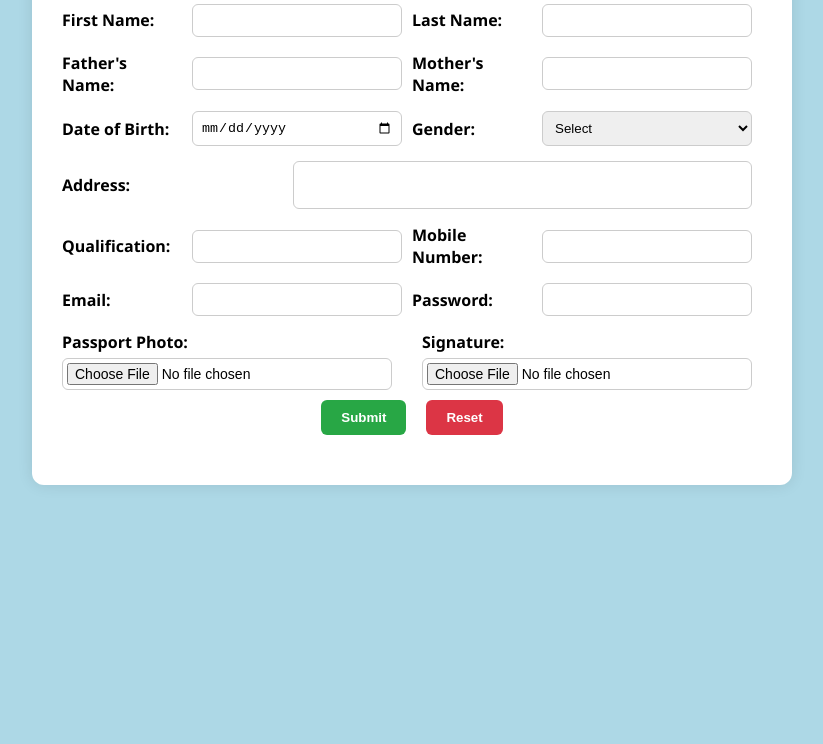
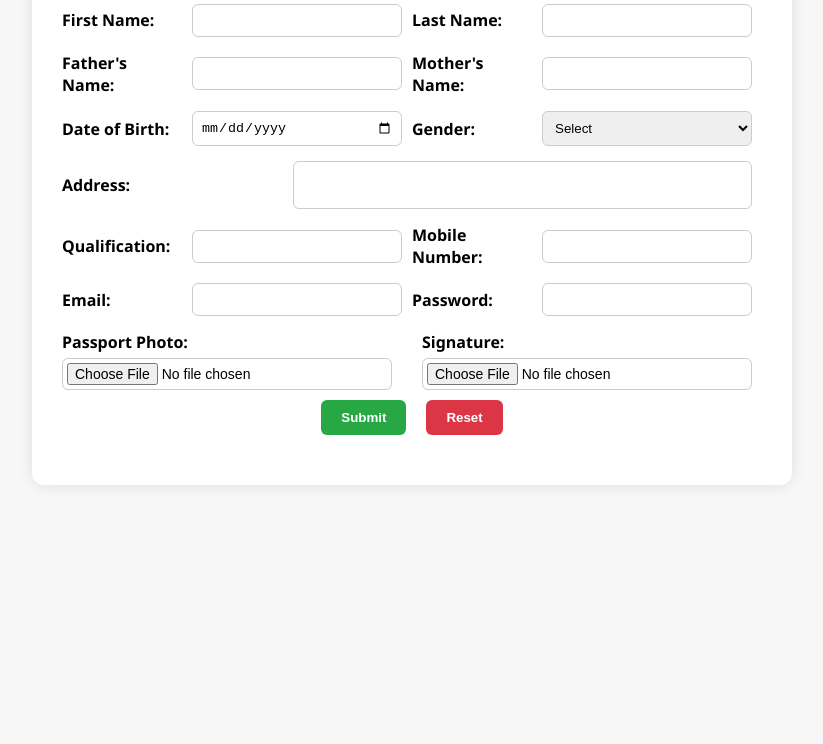
Before and after one commit to sjaffer-cse235a0507/DevOps, a plain HTML site: page index.html in a window 1280 px wide. Shown: the part 132-876 px from the top of the page, without its empty margins (228-1051 px from the left). Drawn offline with Linux system fonts and the light colour scheme.

Commit message:
Update style.css

```diff
--- a/style.css
+++ b/style.css
@@ -1,6 +1,6 @@
 body {
   font-family: 'Segoe UI', sans-serif;
-  background: #ADD8E6;
+  background: #f7f7f7;
   display: flex;
   justify-content: center;
   align-items: flex-start;
```
